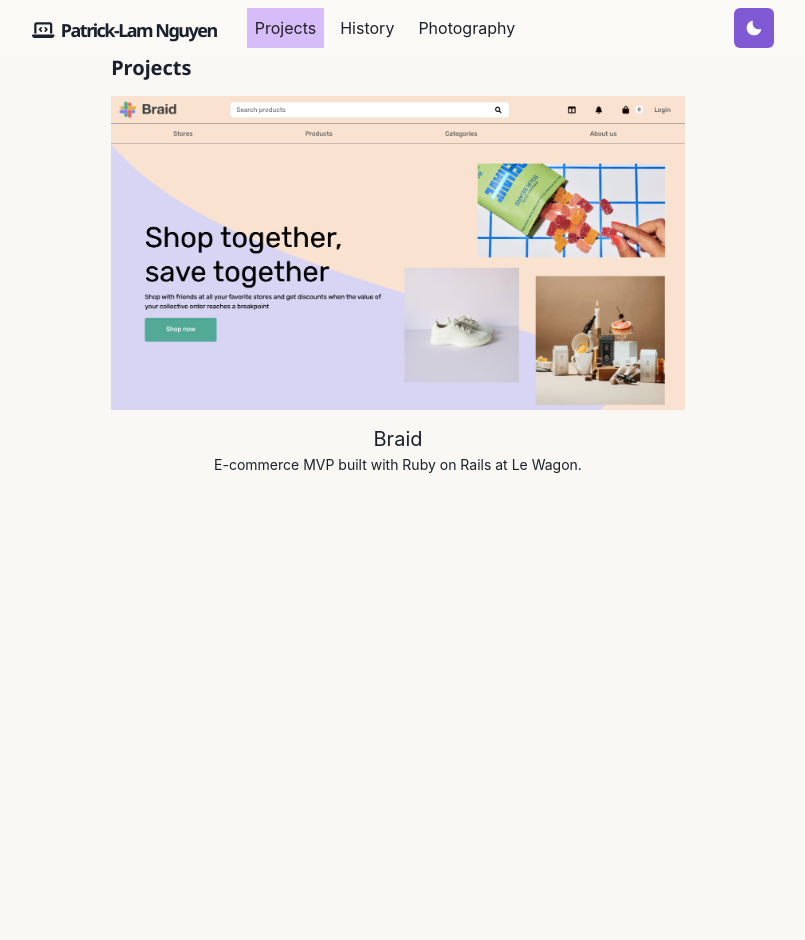
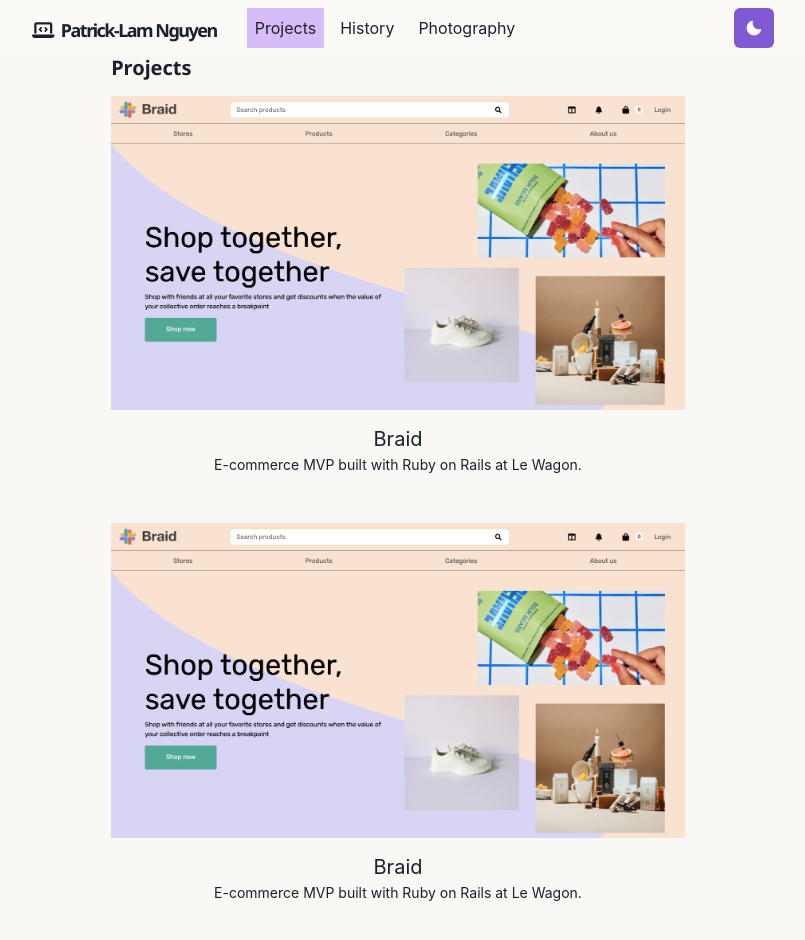
Before and after one commit to PLN2020/nextjs-homepage, a Next.js app: page /projects in a window 1280 px wide. Shown: the top 940 px of the page, without its empty margins (242-1047 px from the left). Before the commit the page ends 800 px from the top, so only its background shows below. Built offline with nearby package versions, Linux system fonts and the light colour scheme.

Commit message:
completed first draft of projects page

```diff
--- a/pages/projects.js
+++ b/pages/projects.js
@@ -16,7 +16,17 @@ const Projects = () => {
             </Heading>
 
             <SimpleGrid column={[1,1,2]} gap={6}>
-                <Section>
+                <Section delay={0.2}>
+                    <ProjectGridItem
+                        id="braid"
+                        title="Braid"
+                        thumbnail={thumbBraid}
+                    >
+                        E-commerce MVP built with Ruby on Rails at Le Wagon.
+                    </ProjectGridItem>
+                </Section>
+
+                <Section delay={0.3}>
                     <ProjectGridItem
                         id="braid"
                         title="Braid"
```
